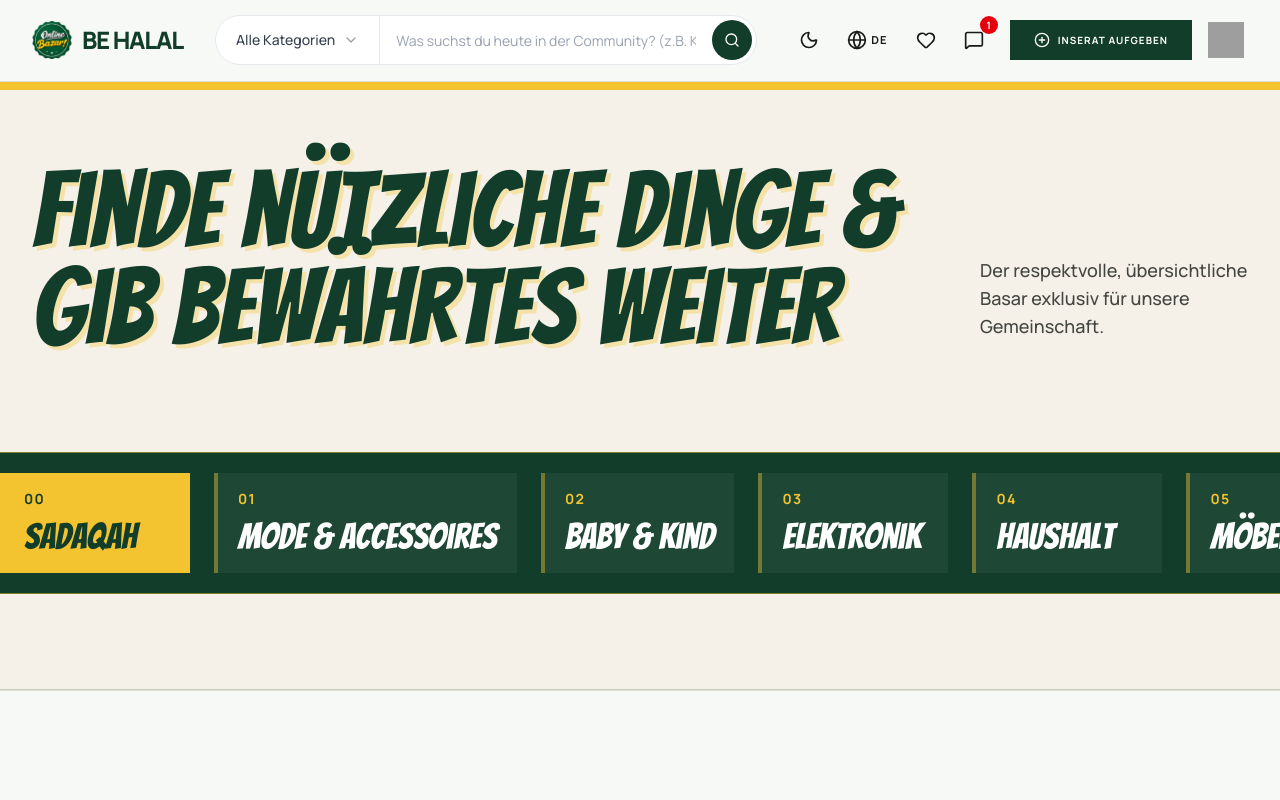
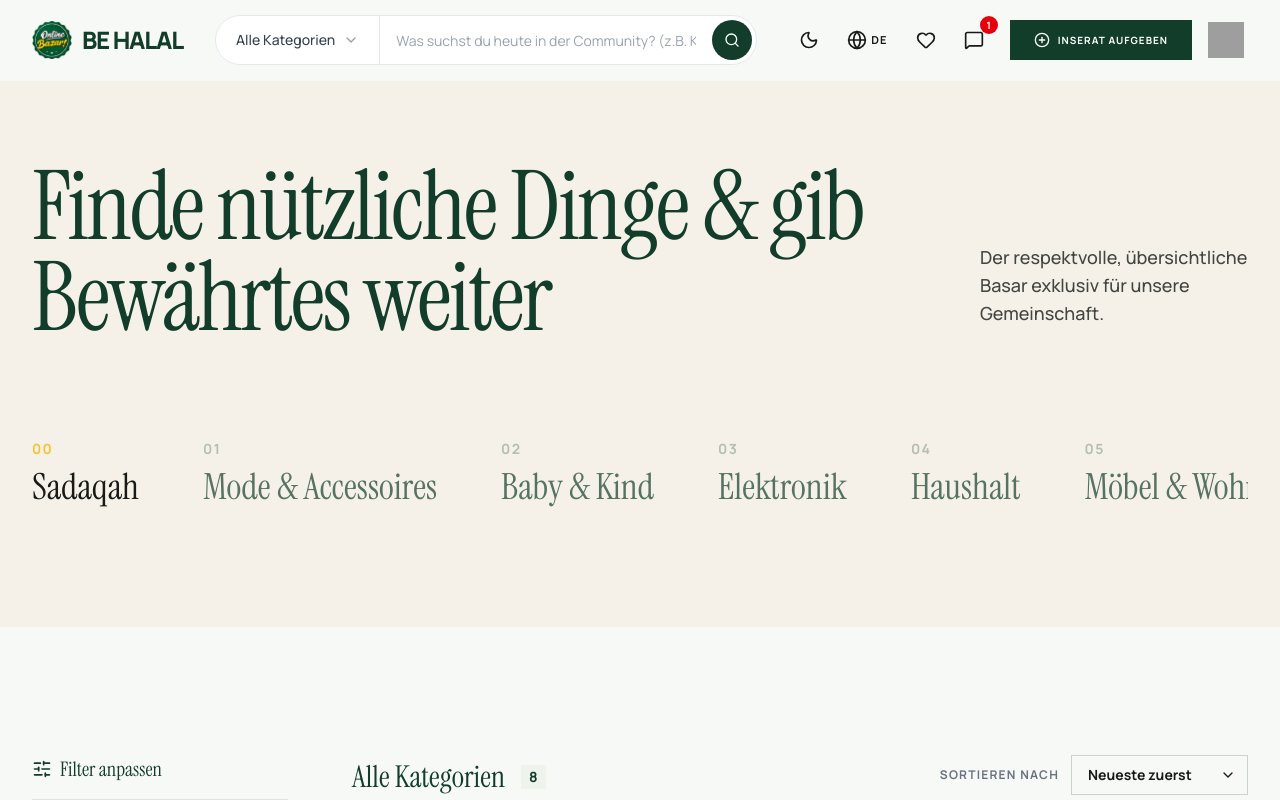
Before and after one commit to otac90/beHalal-bazar, a React (Vite) app: page / in a window 1280 px wide. Shown: the top 800 px of the page. Built offline with nearby package versions, Linux system fonts and the light colour scheme; grey boxes are pictures that could not be loaded.

Commit message:
Revert home hero restyle

```diff
--- a/index.html
+++ b/index.html
@@ -7,7 +7,7 @@
     <meta name="description" content="Der vertrauensvolle geschlossene Community-Marktplatz für die BE HALAL Gemeinschaft. Verkaufen, Verschenken und Finden in einem sicheren Raum." />
     <link rel="preconnect" href="https://fonts.googleapis.com">
     <link rel="preconnect" href="https://fonts.gstatic.com" crossorigin>
-    <link href="https://fonts.googleapis.com/css2?family=Bangers&family=Instrument+Serif:ital@0;1&family=Manrope:wght@200..800&display=swap" rel="stylesheet">
+    <link href="https://fonts.googleapis.com/css2?family=Instrument+Serif:ital@0;1&family=Manrope:wght@200..800&display=swap" rel="stylesheet">
     <meta property="og:title" content="BE HALAL – Online Bazar" />
     <meta property="og:description" content="Der geschlossene Community-Marktplatz für die BE HALAL Gemeinschaft." />
     <meta property="og:type" content="website" />
--- a/src/index.css
+++ b/src/index.css
@@ -17,14 +17,12 @@
 
   --font-sans: 'Manrope', system-ui, -apple-system, sans-serif;
   --font-serif: 'Instrument Serif', Georgia, serif;
-  --font-bangers: 'Bangers', system-ui, sans-serif;
 }
 
 @layer base {
   :root {
     --font-sans: 'Manrope', system-ui, -apple-system, sans-serif;
     --font-heading: 'Manrope', system-ui, -apple-system, sans-serif;
-    --font-bangers: 'Bangers', system-ui, sans-serif;
 
     /* BE HALAL brand tokens */
     --color-primary: #123D2A;
--- a/src/pages/HomePage.tsx
+++ b/src/pages/HomePage.tsx
@@ -107,36 +107,34 @@ export const HomePage: React.FC = () => {
       {/* ==================================================== */}
       {/* EDITORIAL HERO SECTION */}
       {/* ==================================================== */}
-      <section className="relative overflow-hidden pt-12 pb-16 md:pt-20 md:pb-24 bg-[#F5F1E8] dark:bg-[#111511] border-y border-[#123D2A]/10 dark:border-[#F4C430]/15">
-        <div className="absolute inset-x-0 top-0 h-2 bg-[#F4C430]" />
-        <div className="absolute inset-x-0 bottom-0 h-px bg-[#123D2A]/20 dark:bg-[#F4C430]/20" />
-        <div className="relative max-w-7xl mx-auto px-4 sm:px-6 lg:px-8">
+      <section className="pt-12 pb-16 md:pt-20 md:pb-24 bg-[#F5F1E8] dark:bg-transparent">
+        <div className="max-w-7xl mx-auto px-4 sm:px-6 lg:px-8">
 
           <div className="grid grid-cols-1 md:grid-cols-12 gap-8 md:gap-12 items-end">
-            <div className="md:col-span-8 lg:col-span-9 max-w-4xl min-w-0">
-              <h1 className="max-w-[21rem] sm:max-w-full break-words font-bangers text-[2.35rem] sm:text-[4.4rem] md:text-[5.6rem] lg:text-[6.6rem] leading-[0.96] sm:leading-[0.92] text-[#123D2A] dark:text-white tracking-normal drop-shadow-[4px_4px_0_rgba(244,196,48,0.34)]">
+            <div className="md:col-span-8 lg:col-span-9 max-w-4xl">
+              <h1 className="text-[3rem] sm:text-[4rem] md:text-[5rem] lg:text-[6rem] leading-[0.95] font-serif text-[#123D2A] dark:text-white tracking-tight">
                 {t.heroSearchTitle}
               </h1>
             </div>
-            <div className="md:col-span-4 lg:col-span-3 min-w-0 pb-2 md:pb-4">
-              <p className="max-w-[21rem] sm:max-w-full break-words text-base md:text-lg text-[#171A17]/80 dark:text-gray-300 font-medium">
+            <div className="md:col-span-4 lg:col-span-3 pb-2 md:pb-4">
+              <p className="text-base md:text-lg text-[#171A17]/80 dark:text-gray-300 font-medium">
                 {t.heroSearchSubtitle}
               </p>
             </div>
           </div>
 
           {/* EDITORIAL CATEGORY STRIP */}
-          <div className="mt-16 md:mt-24 -mx-4 sm:-mx-6 lg:-mx-8 px-4 sm:px-6 lg:px-8 py-5 flex overflow-x-auto gap-4 md:gap-6 bg-[#123D2A] dark:bg-[#0D2C1E] border-y border-[#F4C430]/50 scrollbar-hide snap-x">
+          <div className="mt-16 md:mt-24 flex overflow-x-auto gap-8 md:gap-16 pb-6 scrollbar-hide snap-x">
 
             <button
               onClick={() => {
                 setSelectedCategory(null);
                 setSelectedType('FREE');
               }}
-              className="flex-shrink-0 group snap-start min-w-[190px] text-left border-l-4 border-[#F4C430] bg-[#F4C430] px-5 py-4 text-[#123D2A] transition-colors hover:bg-white"
+              className="flex-shrink-0 group snap-start text-left"
             >
-              <span className="block text-sm font-bold mb-2 tracking-widest uppercase">00</span>
-              <span className="block font-bangers text-3xl md:text-4xl tracking-normal">
+              <span className="block text-sm font-bold text-[#F4C430] mb-2 tracking-widest uppercase">00</span>
+              <span className="block text-3xl md:text-4xl font-serif text-[#171A17] dark:text-white group-hover:opacity-60 transition-opacity">
                 {t.sadaqahTag}
               </span>
             </button>
@@ -145,16 +143,12 @@ export const HomePage: React.FC = () => {
               <button
                 key={c.id}
                 onClick={() => setSelectedCategory(c.id)}
-                className={`flex-shrink-0 group snap-start min-w-[190px] text-left border-l-4 px-5 py-4 transition-colors ${
-                  selectedCategory === c.id
-                    ? 'border-[#F4C430] bg-[#F4C430] text-[#123D2A]'
-                    : 'border-[#F4C430]/40 bg-white/5 text-white hover:border-[#F4C430] hover:bg-[#F4C430]/12'
-                }`}
+                className={`flex-shrink-0 group snap-start text-left ${selectedCategory === c.id ? 'opacity-100' : 'opacity-70 dark:opacity-60'} hover:opacity-100 transition-opacity`}
               >
-                <span className={`block text-sm font-bold mb-2 tracking-widest uppercase ${selectedCategory === c.id ? 'text-[#123D2A]/70' : 'text-[#F4C430]'}`}>
+                <span className="block text-sm font-bold text-[#123D2A]/40 dark:text-white/40 mb-2 tracking-widest uppercase">
                   {String(idx + 1).padStart(2, '0')}
                 </span>
-                <span className="block font-bangers text-3xl md:text-4xl tracking-normal">
+                <span className="block text-3xl md:text-4xl font-serif text-[#123D2A] dark:text-white">
                   {c.name[language]}
                 </span>
               </button>
@@ -173,7 +167,7 @@ export const HomePage: React.FC = () => {
         <div className="flex flex-col sm:flex-row sm:items-center justify-between gap-4 mb-12">
           <div className="flex flex-wrap items-center gap-3">
             {searchQuery && (
-              <div className="inline-flex items-center gap-2 px-4 py-2 rounded-none bg-[#F4C430]/25 dark:bg-[#F4C430]/15 border border-[#F4C430]/60 text-[#123D2A] dark:text-white text-sm font-bold">
+              <div className="inline-flex items-center gap-2 px-4 py-2 rounded-none bg-[#CBD9C6]/30 dark:bg-white/5 text-[#123D2A] dark:text-white text-sm font-bold">
                 <span>Suche: {searchQuery}</span>
                 <button onClick={() => setSearchQuery('')} className="hover:opacity-60">
                   <X className="w-4 h-4" />
@@ -182,7 +176,7 @@ export const HomePage: React.FC = () => {
             )}
 
             {selectedCategory && (
-              <div className="inline-flex items-center gap-2 px-4 py-2 rounded-none bg-[#F4C430]/25 dark:bg-[#F4C430]/15 border border-[#F4C430]/60 text-[#123D2A] dark:text-white text-sm font-bold">
+              <div className="inline-flex items-center gap-2 px-4 py-2 rounded-none bg-[#CBD9C6]/30 dark:bg-white/5 text-[#123D2A] dark:text-white text-sm font-bold">
                 <span>{categories.find(c => c.id === selectedCategory)?.name[language]}</span>
                 <button onClick={() => setSelectedCategory(null)} className="hover:opacity-60">
                   <X className="w-4 h-4" />
```
